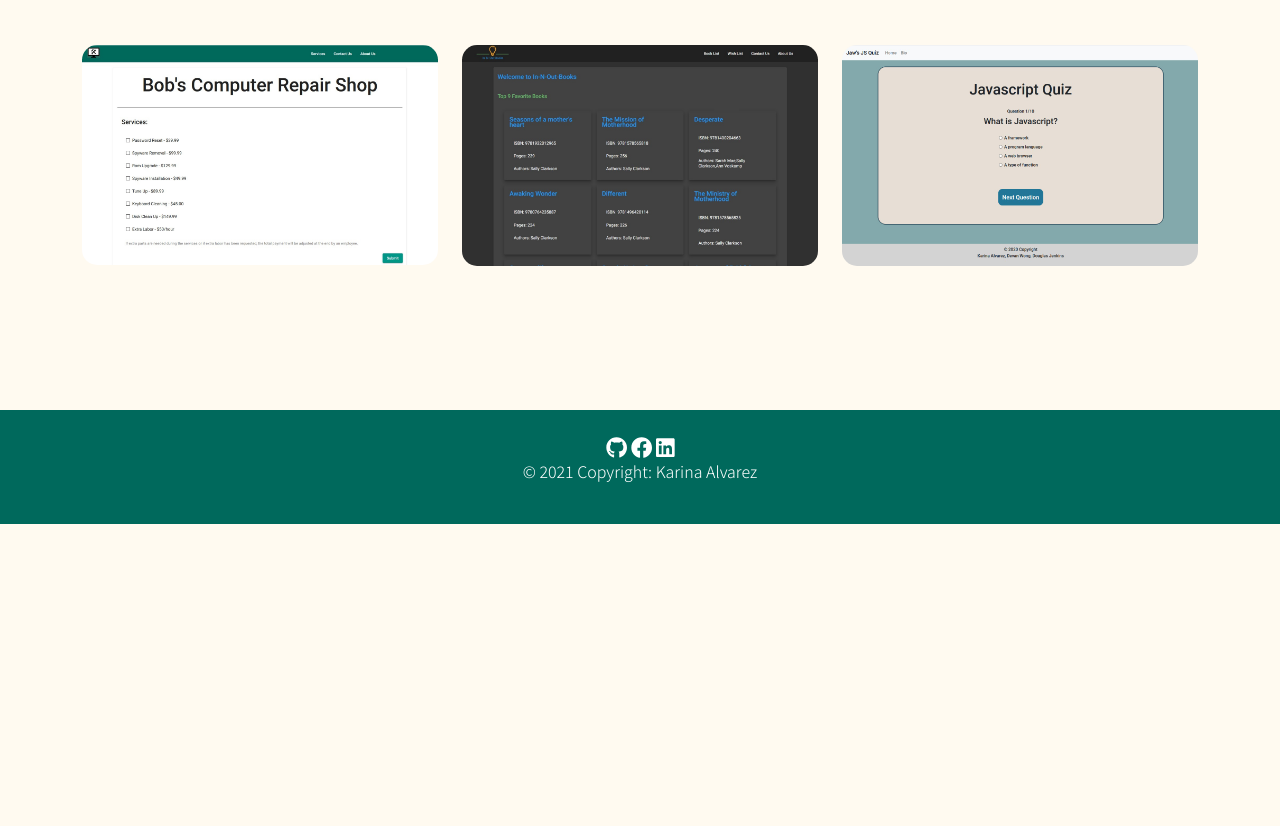
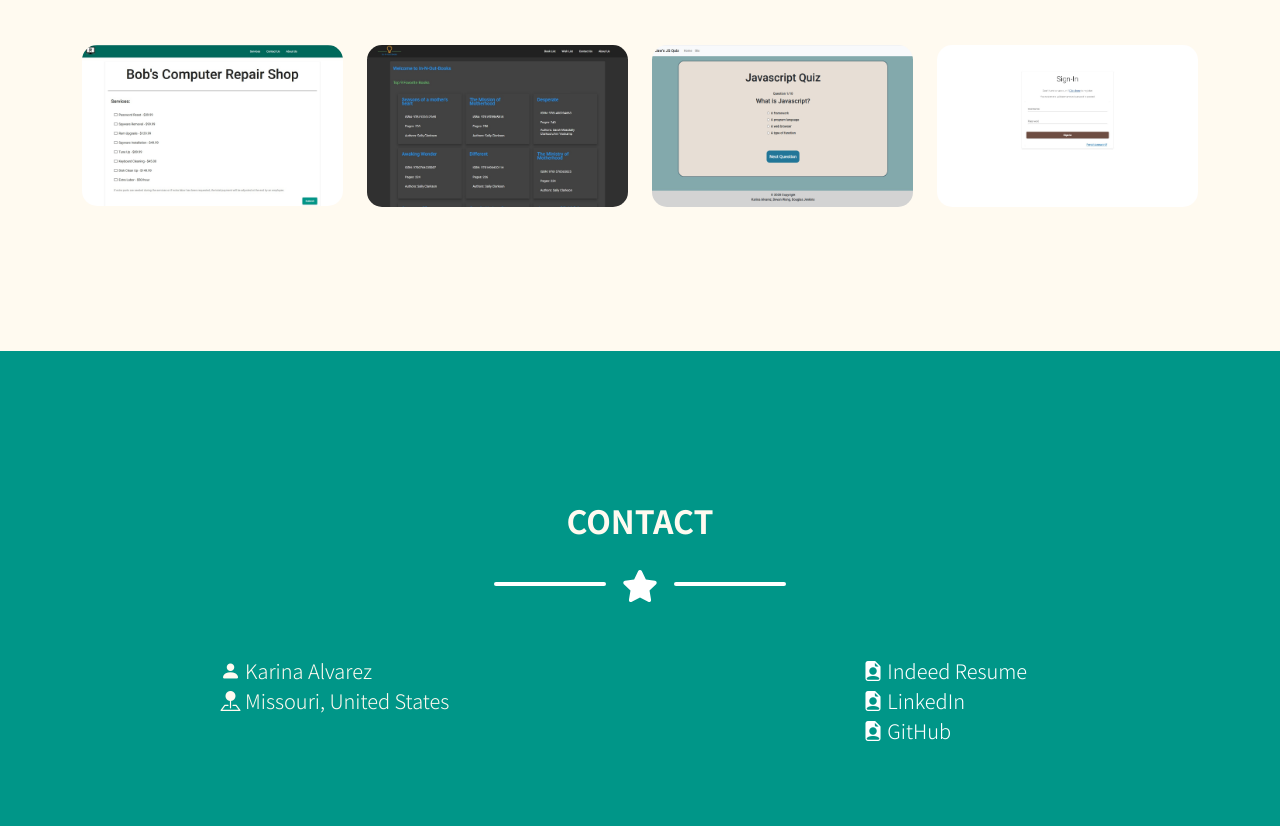
Before and after one commit to kalvarez90/myportfolio, a plain HTML site: page index.html in a window 1280 px wide. Shown: the part 1974-2800 px from the top of the page. Before the commit the page ends 2498 px from the top, so only its background shows below. Drawn offline with nearby package versions, Linux system fonts and the light colour scheme.

Commit message:
updated page

```diff
--- a/css/styles.css
+++ b/css/styles.css
@@ -22,7 +22,7 @@ body {
   /* Main Content */
 
     /* Header */
-    .jumbotron, #skills {
+    .jumbotron, #skills, #contact {
       padding: 150px 30px 150px 30px;
       margin: 0px auto;
       background: #009688;
@@ -54,6 +54,13 @@ body {
     margin-right: 50px;
     margin-bottom: 10px;
   }
+#resume {
+  color: white;
+}
+
+a:link {
+  text-decoration: none;
+}
 
   /* Under Text Decoration*/
 /*!
--- a/index.html
+++ b/index.html
@@ -9,10 +9,12 @@
     <!-- Font Awesome icons-->
     <script src="https://use.fontawesome.com/releases/v5.15.1/js/all.js" crossorigin="anonymous"></script>
 
-    <!-- Bootstrap CSS -->
+    <!-- Bootstrap -->
     <link href="https://cdn.jsdelivr.net/npm/bootstrap@5.0.0-beta2/dist/css/bootstrap.min.css"
     rel="stylesheet" integrity="sha384-BmbxuPwQa2lc/FVzBcNJ7UAyJxM6wuqIj61tLrc4wSX0szH/Ev+nYRRuWlolflfl"
     crossorigin="anonymous">
+    <link rel="stylesheet" href="https://cdn.jsdelivr.net/npm/bootstrap-icons@1.7.2/font/bootstrap-icons.css">
+
 
     <!-- Google Fonts -->
     <link rel="preconnect" href="https://fonts.gstatic.com">
@@ -82,18 +84,10 @@
                         <div class="col-md-4"><img class="ml-auto" src="img/random_image.jpg" width="100%"></div>
                         <div class="col-md-8 mr-auto">
                             <p class="lead">
-                            Lorem ipsum dolor sit amet, consectetur adipiscing elit.
-                            Suspendisse sed risus vestibulum augue ornare eleifend
-                            at auctor purus. Duis luctus iaculis ultricies. Nullam
-                            eu lectus at velit ultricies interdum id nec mauris.
-                            Proin sit amet mi eget velit condimentum consectetur.
-                            Proin nisl turpis, bibendum id elit fringilla, lacinia
-                            tincidunt magna. Cras dapibus est mauris, mollis fermentum
-                            quam tristique vehicula. Aenean at orci urna. Mauris sit
-                            amet lacinia lectus, a venenatis velit. Aenean lobortis
-                            mauris at dapibus consectetur. Maecenas ultrices elit tellus,
-                            in bibendum velit lacinia quis. Phasellus sagittis, ipsum et
-                            laoreet gravida, odio dolor feugiat ex, suscipit iaculis libero massa vel lacus.
+                                I'm a stay-at-home mom of four children. We are a year-round homeschool family.
+                                We are also a pet fostering family, where we get to help our local humane society by caring for kittens who need a temporary home.
+                                I worked as Nursing Tech for 2 years before working with a Doctor as a Research Manager. In 2020 I decided
+                                to go back to school and graduated in September 2021 with a Bachelor's in Web Development.
 
 
                             </p>
@@ -131,7 +125,7 @@
                 </div>
             </section>
 
-             <!-- Portfolio Section-->
+             <!-- Project Section-->
         <section class="page-section portfolio" id="projects">
             <div class="container">
                 <!-- Portfolio Section Heading-->
@@ -144,48 +138,90 @@
                 </div>
 
                 <br>
-                <!-- Portfolio Grid Items-->
+                <!-- Project Grid Items-->
                 <div class="row justify-content-center">
-                    <!-- Portfolio Item 1-->
-                    <div class="col-md-6 col-lg-4 mb-5">
+                    <!-- Project Item 1-->
+                    <div class="col-md-6 col-lg-3 mb-5">
                         <div class="portfolio-item mx-auto" data-toggle="modal" data-target="#portfolioModal1">
                             <div class="portfolio-item-caption d-flex align-items-center justify-content-center">
                             </div>
-                            <img class="img-fluid" src="img/project_1.jpg" alt="" />
+                            <a href="https://kalvarez90.github.io/bobs-computer-repair-shop/" target="_blank"><img class="img-fluid" src="img/project_1.jpg" alt="" /></a>
                         </div>
                     </div>
-                    <!-- Portfolio Item 2-->
-                    <div class="col-md-6 col-lg-4 mb-5">
+                    <!-- Project Item 2-->
+                    <div class="col-md-6 col-lg-3 mb-5">
                         <div class="portfolio-item mx-auto" data-toggle="modal" data-target="#portfolioModal2">
                             <div class="portfolio-item-caption d-flex align-items-center justify-content-center">
 
                             </div>
-                            <img class="img-fluid" src="img/project_2.jpg" alt="" />
+                            <a href="https://kalvarez90.github.io/in-n-out-books/" target="_blank"><img class="img-fluid" src="img/project_2.jpg" alt="" href="" /></a>
                         </div>
                     </div>
-                    <!-- Portfolio Item 6-->
-                    <div class="col-md-6 col-lg-4">
+                    <!-- Project Item 3-->
+                    <div class="col-md-6 col-lg-3 mb-5" >
                         <div class="portfolio-item mx-auto" data-toggle="modal" data-target="#portfolioModal6">
                             <div class="portfolio-item-caption d-flex align-items-center justify-content-center">
 
                             </div>
-                            <img class="img-fluid" src="img/project_3.jpg" alt="" />
+                            <a href='https://kalvarez90.github.io/jaw/' target="_blank"><img class="img-fluid" src="img/project_3.jpg" alt="" /></a>
+                        </div>
+                    </div>
+                    <!-- Project Item 4-->
+                    <div class="col-md-6 col-lg-3 mb-5">
+                        <div class="portfolio-item mx-auto" data-toggle="modal" data-target="#portfolioModal2">
+                            <div class="portfolio-item-caption d-flex align-items-center justify-content-center">
+
+                            </div>
+                            <a href='https://ravenclaw-bcrs.herokuapp.com/#/session/signin' target="_blank"><img class="img-fluid" src="img/project_4.jpg" alt="" /></a>
                         </div>
                     </div>
                 </div>
             </div>
         </section>
 
+        <!-- Contact Section -->
+        <section class="page-section" id="contact">
+            <div class="container-fluid">
+                <!--Contact Section Title-->
+                <h2 class="Title text-center text-uppercase">Contact</h2>
+                <!-- Icon Divider -->
+                <div class="divider-custom divider-light">
+                    <div class="divider-custom-line"></div>
+                    <div class="divider-custom-icon"><i class="fas fa-star"></i></div>
+                    <div class="divider-custom-line"></div>
+                </div>
 
+                <br>
+
+                <div class="row">
+                    <div class="col-md-6 lead" style="text-align: center;">
+                        <div style="display: inline-block; text-align: left;">
+                            <i class="bi bi-person-fill"></i> Karina Alvarez
+                            <br/>
+                            <i class="bi bi-pin-map-fill"></i> Missouri, United States
+                        </div>
+                    </div>
+
+                    <div class="col-md-6" style="text-align: center;">
+                        <div style="display: inline-block; text-align: left;">
+                            <a class='lead' href="https://my.indeed.com/p/karinaa-b9hl09l" target="_blank" id="resume"><i class="bi bi-file-earmark-person-fill" ></i> Indeed Resume</a> <br>
+                            <a class='lead' href="https://www.linkedin.com/in/karina-alvarez-b87a09206/" target="_blank" id="resume"><i class="bi bi-file-earmark-person-fill" ></i> LinkedIn</a> <br>
+                            <a class='lead' href="https://github.com/kalvarez90" target="_blank" id="resume"><i class="bi bi-file-earmark-person-fill" ></i> GitHub</a>
+                        </div>
+                    </div>
+                </div>
+
+
+                </div>
+            </div>
+        </section>
 
         </div>
 
+        <!-- Footer Section -->
         <footer class="footer text-white ">
             <div class="container-fluid">
-                <a id="iconsFooter" href="https://github.com/kalvarez90" target="_blank"><i class="fab fa-github fa-lg"></i></a>
-                <a id="iconsFooter" href="https://www.facebook.com" target="_blank"><i class="fab fa-facebook fa-lg"></i></a>
-                <a id="iconsFooter" href="https://www.linkedin.com" target="_blank"><i class="fab fa-linkedin fa-lg"></i></a>
-                <p>© 2021 Copyright: Karina Alvarez</p>
+                <p>© 2022 Copyright: Karina Alvarez</p>
             </div>
         </footer>
 
--- a/js/script.js
+++ b/js/script.js
@@ -11,8 +11,7 @@ var tw = {
       "A mother of four",
       "A year-round homeschool mom",
       "A pet foster mom",
-      "A student at Bellevue University",
-      "A future full-stack developer"
+      "A full-stack developer"
 
     ],
     delay: 100,
```
Also changed, not shown: img/project_4.jpg (added).
